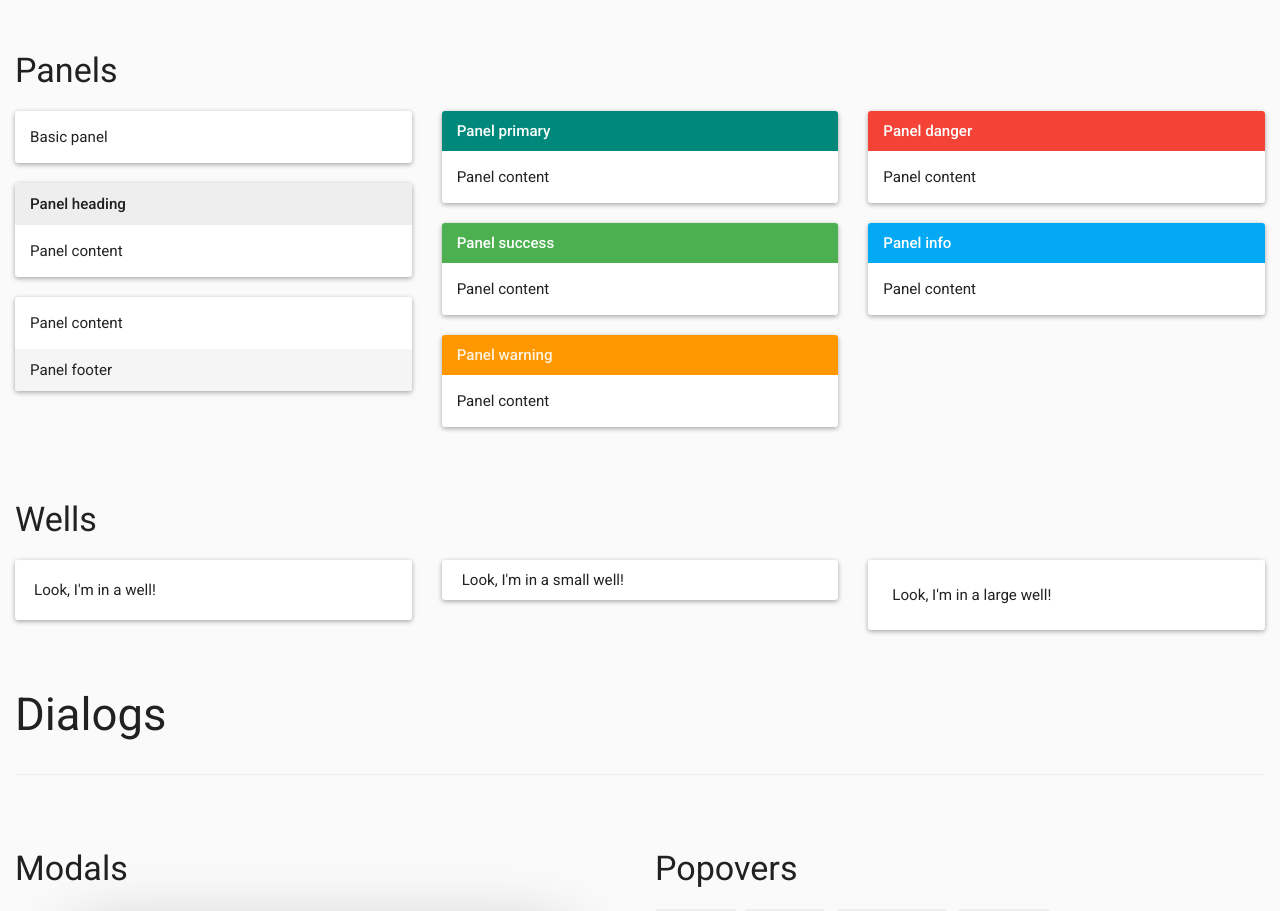
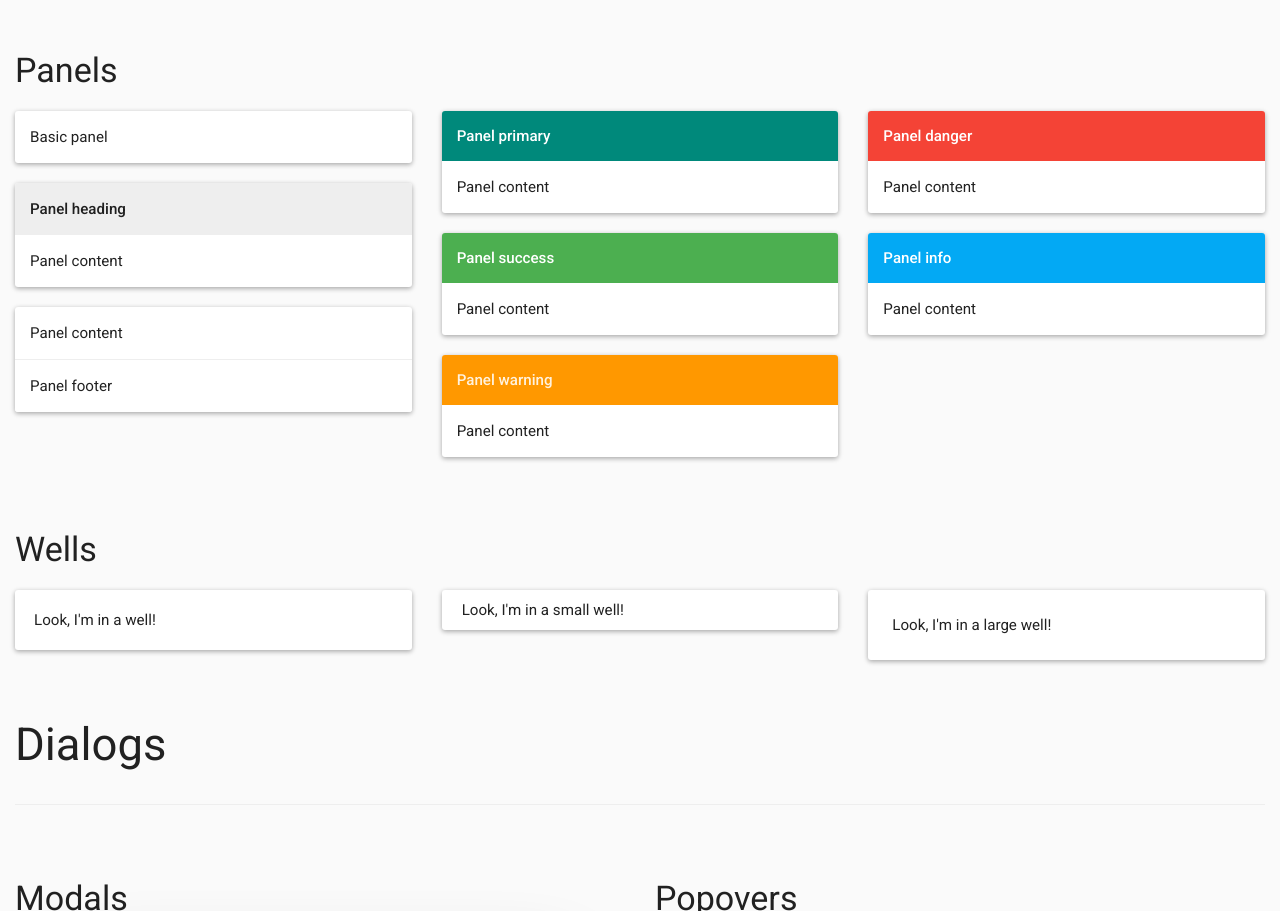
Before and after one commit to JoTrdl/materia, a website: page index.html in a window 1280 px wide. Shown: the part 9030-9941 px from the top of the page. Drawn offline with nearby package versions, Linux system fonts and the light colour scheme.

Commit message:
Updated panel

```diff
--- a/sass/components/_panel.scss
+++ b/sass/components/_panel.scss
@@ -12,12 +12,15 @@
     @include colorprofile(grey, 200);
     font-weight: 500;
     border: 0;
+    padding: $basespacing*3px;
 
     .panel-title { font-weight: 500; }
   }
 
   .panel-footer {
-    border: 0;
+    background-color: inherit;
+    border-top: 1px solid color(grey, 200);
+    padding: $basespacing*3px;
   }
 
   .panel-default > .panel-heading {
```
Also changed, not shown: materia.css.
